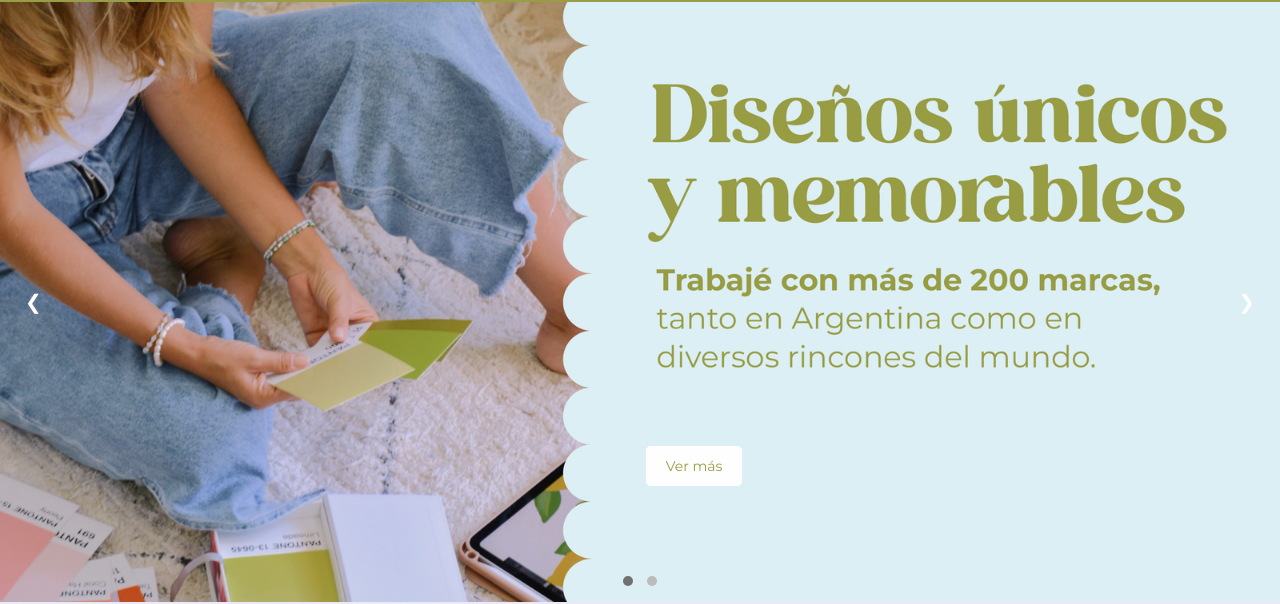
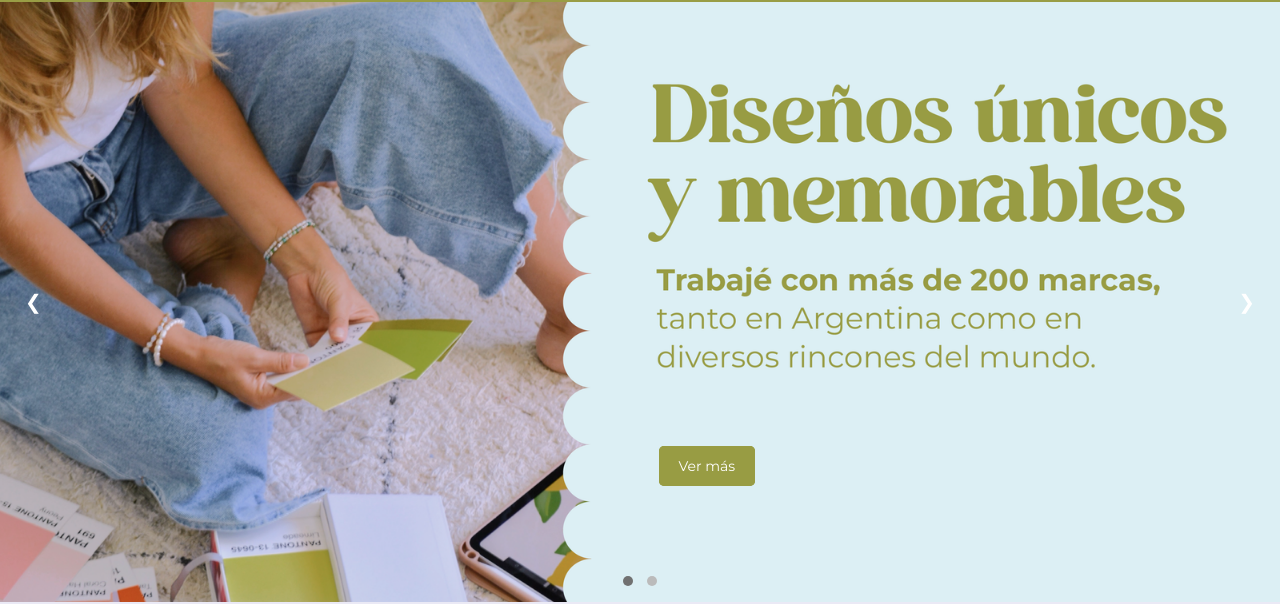
Before and after one commit to paumeana/malumintpibasderedes, a plain HTML site: page index.html in a window 1280 px wide. Shown: the part 88-692 px from the top of the page. Drawn offline with Linux system fonts and the light colour scheme.

Commit message:
Add files via upload

```diff
--- a/css/style.css
+++ b/css/style.css
@@ -590,15 +590,22 @@ Parallax
 
 .slider-btn {
     position: absolute;
-    right: 42%;  /* Ajusta el porcentaje según lo que necesites */
+    right: 41%;  /* Ajusta el porcentaje según lo que necesites */
     top: 80%;    /* Esto lo coloca en el medio vertical */
     transform: translateY(-90%); /* Ajusta para que esté perfectamente centrado en el eje vertical */
     padding: 10px 20px;
-    background-color: #fefefe; /* Personaliza el estilo del botón */
-    color: #989c43;
+    background-color: #989c43; /* Personaliza el estilo del botón */
+    color: #fefefe !important;
     border: none;
     cursor: pointer;
     border-radius: 5px;
+}
+.slider-btn a {
+  color: #fefefe;
+}
+
+.slider-btn a:hover {
+  color: #fefefe;
 }
 
 @media (max-width: 1024px) { /* Ocultar en tablets y móviles */
```
